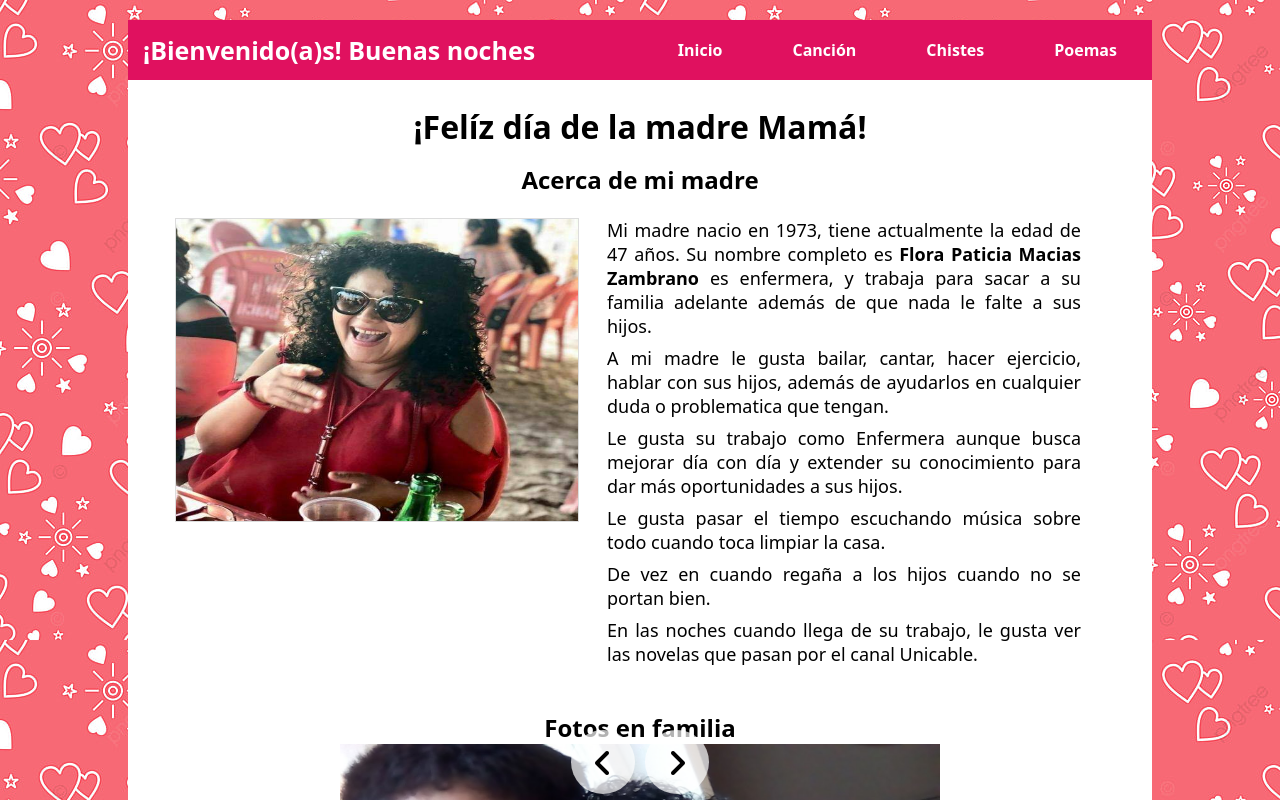
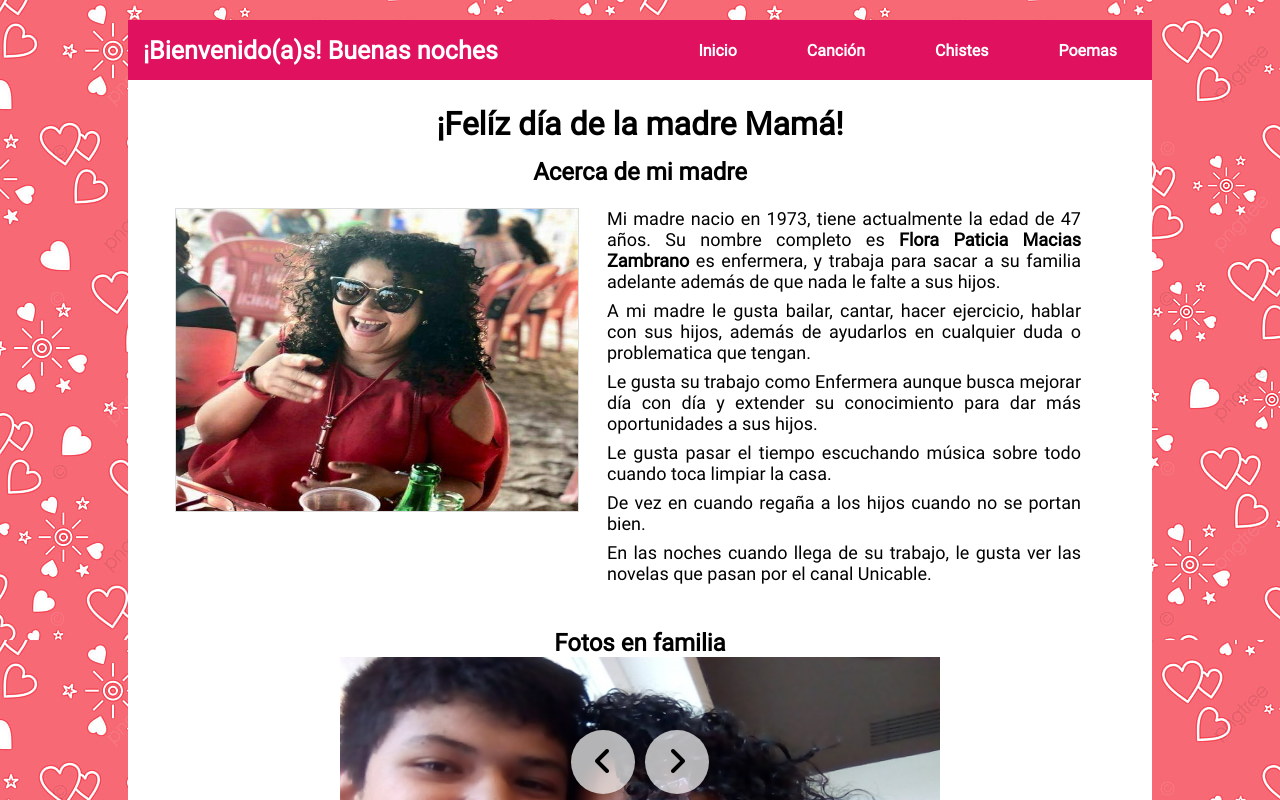
Before and after one commit to Jorgemacias-12/Dia-de-las-madres, an Angular app: page / in a window 1280 px wide. Shown: the top 800 px of the page. Built offline with nearby package versions, Linux system fonts and the light colour scheme.

Commit message:
Se han agregado variantes de la fuente

```diff
--- a/src/styles.css
+++ b/src/styles.css
@@ -1,6 +1,14 @@
+@font-face {
+  font-family: "Roboto";
+  src: url("../src/assets/fonts/Roboto-Regular.otf"),
+  url('../src/assets/fonts/Roboto-Bold.otf'),
+  url('../src/assets/fonts/Roboto-Medium.otf'),
+  url('../src/assets/fonts/Roboto-Thin.otf');
+}
+
 * {
-  font-family: system-ui, sans-serif;
-  margin: 0px;
+  font-family: Roboto, sans-serif, system-ui;
+  font-style: initial; margin: 0px;
   padding: 0px;
   border: none;
   outline: none;
```
